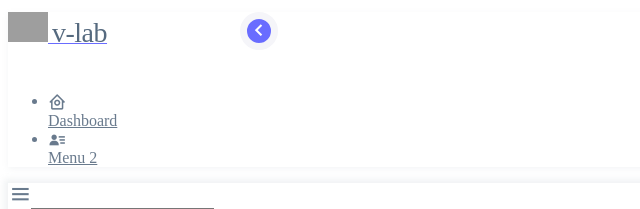
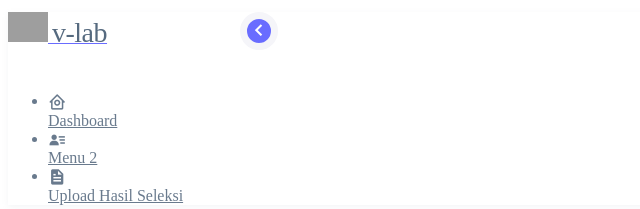
Before and after one commit to banidesu/VLAB, a CodeIgniter app: page /vlab/index.php/admin/index in a window 1280 px wide. Shown: the top 209 px of the page, without its empty margins (0-640 px from the left). Run offline with CodeIgniter, Linux system fonts and the light colour scheme; the visitor is signed in with stand-in values (Sample User, id 1); data comes from the database, SQL or seed files in the repository; data that the repository does not hold is empty; some libraries are stand-ins or nearby versions; grey boxes are pictures that could not be loaded.

Commit message:
menu upload hasil seleksi prepared

```diff
--- a/application/views/dashboard/templates/sidebar.php
+++ b/application/views/dashboard/templates/sidebar.php
@@ -28,6 +28,12 @@
                 <div data-i18n="Analytics">Menu 2</div>
             </a>
         </li>
+        <li class="menu-item <?= (current_url() == base_url('admin/upload')) ? 'active' : ''; ?>">
+            <a href="<?= base_url() ?>admin/upload" class="menu-link">
+                <i class='menu-icon tf-icons bx bxs-file'></i>
+                <div data-i18n="Analytics">Upload Hasil Seleksi</div>
+            </a>
+        </li>
     </ul>
 </aside>
 <!-- / Menu -->
```
